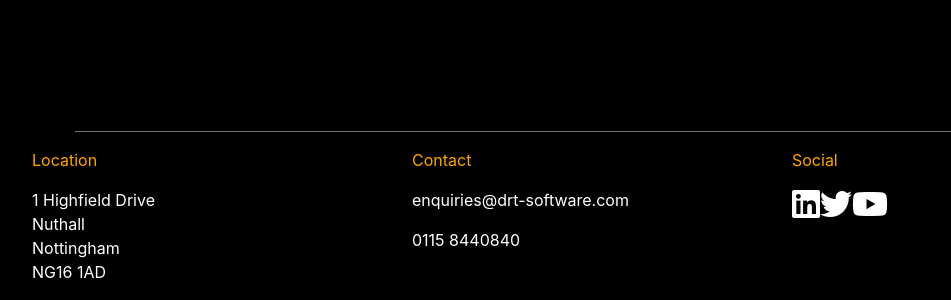
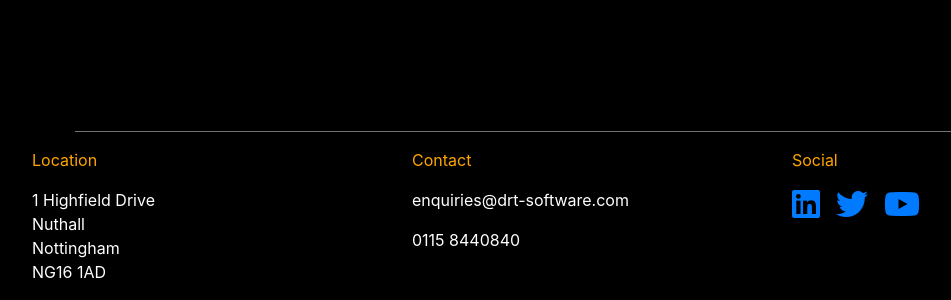
Before and after one commit to DoctorTone/drt_demo, a React (Create React App) app: page /portfolio in a window 1280 px wide. Shown: the part 1587-1887 px from the top of the page, without its empty margins (53-1004 px from the left). Built offline with nearby package versions, Linux system fonts and the light colour scheme; what react-three-fiber would draw is missing.

Commit message:
Added social media webpage links.

```diff
--- a/src/components/Info.js
+++ b/src/components/Info.js
@@ -24,9 +24,21 @@ const Info = () => {
         <div className="col-4">
           <p className="orangeText">Social</p>
           <p>
-            <i className="fab fa-linkedin fa-2x"></i>
-            <i className="fab fa-twitter fa-2x"></i>
-            <i className="fab fa-youtube fa-2x"></i>
+            <a
+              href="https://www.linkedin.com/in/tony-glover-4081694/"
+              target="_blank"
+            >
+              <i className="fab fa-linkedin fa-2x mr-3"></i>
+            </a>
+            <a href="https://twitter.com/DrtSoftware" target="_blank">
+              <i className="fab fa-twitter fa-2x mr-3"></i>
+            </a>
+            <a
+              href="https://www.youtube.com/channel/UCNYHLpd8oKLoE2xw49ZX1nQ?"
+              target="_blank"
+            >
+              <i className="fab fa-youtube fa-2x"></i>
+            </a>
           </p>
         </div>
       </div>
```
